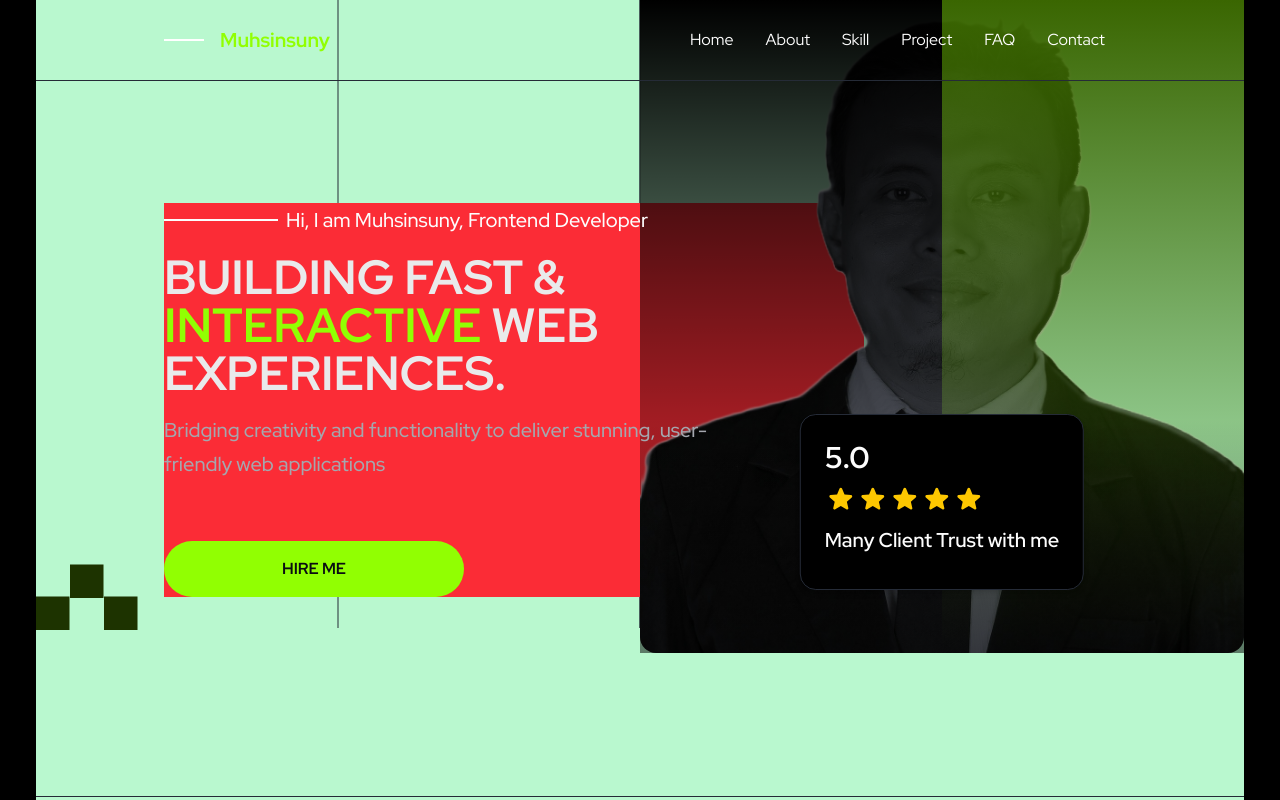
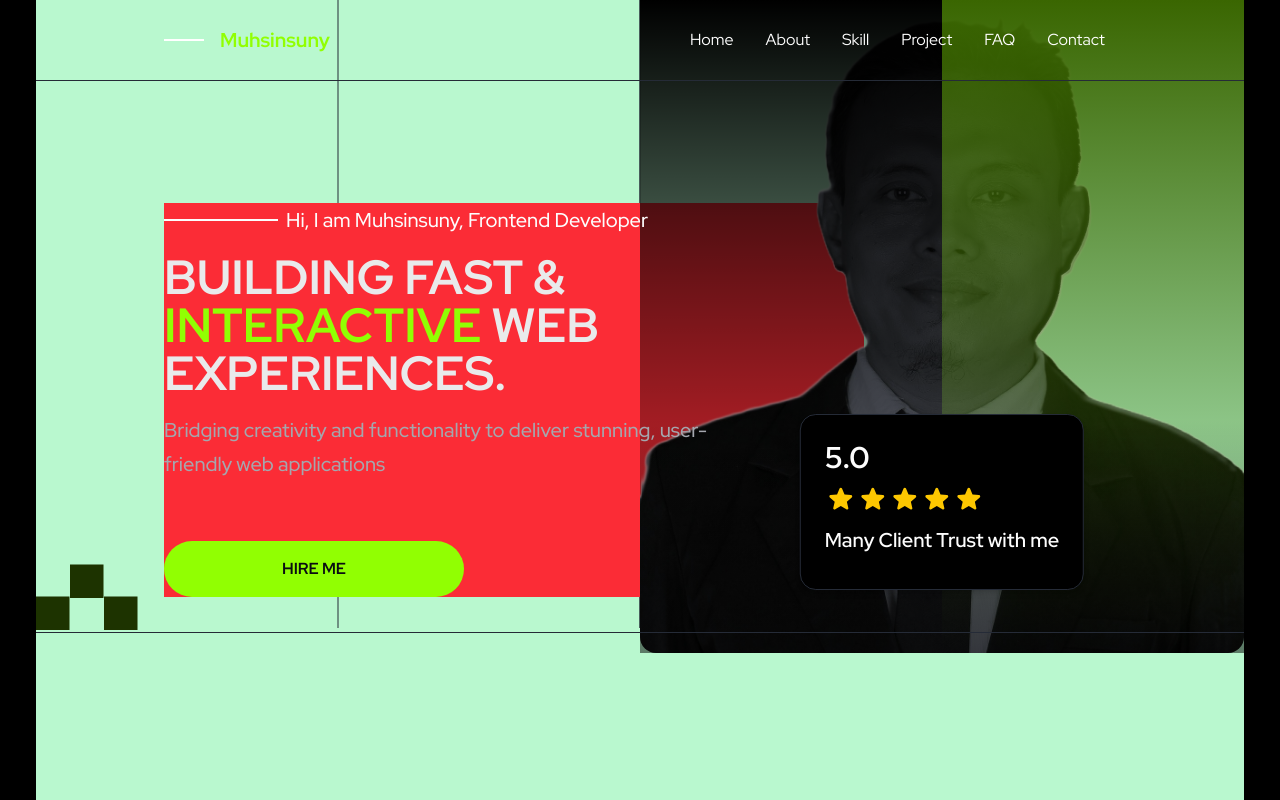
Before and after one commit to muhsinsuny/porto-suny, a Next.js app: page / in a window 1280 px wide. Shown: the top 800 px of the page. Built offline with nearby package versions, Linux system fonts and the light colour scheme; a web font is replaced by a local one.

Commit message:
fix: update height properties in Hero component for improved layout consistency

```diff
--- a/src/home/partials/hero.tsx
+++ b/src/home/partials/hero.tsx
@@ -12,7 +12,7 @@ import { Sticker } from '@/components/ui/sticker';
 export const Hero = () => {
   return (
     <section
-      className='custom-container flex-between flex w-full flex-wrap items-center overflow-hidden bg-green-200 md:relative md:z-80 md:min-h-svh md:items-center md:px-32'
+      className='custom-container flex-between flex w-full flex-wrap items-center overflow-hidden bg-green-200 md:relative md:z-80 md:h-screen md:items-center md:px-32'
       id='hero'
     >
       <div className='z-80 flex flex-col items-center justify-center gap-10 bg-red-500 md:z-10 md:flex-row'>
@@ -113,7 +113,7 @@ export const Hero = () => {
       {/* horizontal line nav */}
       <div className='absolute top-20 bottom-0 left-0 w-full overflow-hidden border-t border-neutral-800 md:absolute md:top-20 md:z-35 md:overflow-hidden md:px-32'></div>
       {/* horizontal line bottom hero */}
-      <div className='absolute top-130 left-0 -z-10 w-full border-t border-neutral-800 md:absolute md:top-[99.5%] md:z-35'></div>
+      <div className='absolute top-130 left-0 -z-10 w-full border-t border-neutral-800 md:absolute md:top-158 md:z-35'></div>
     </section>
   );
 };
```
